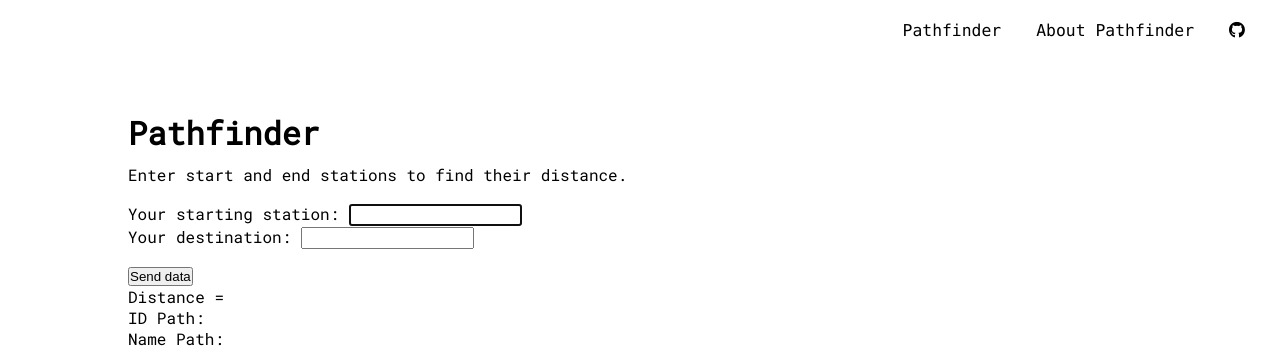
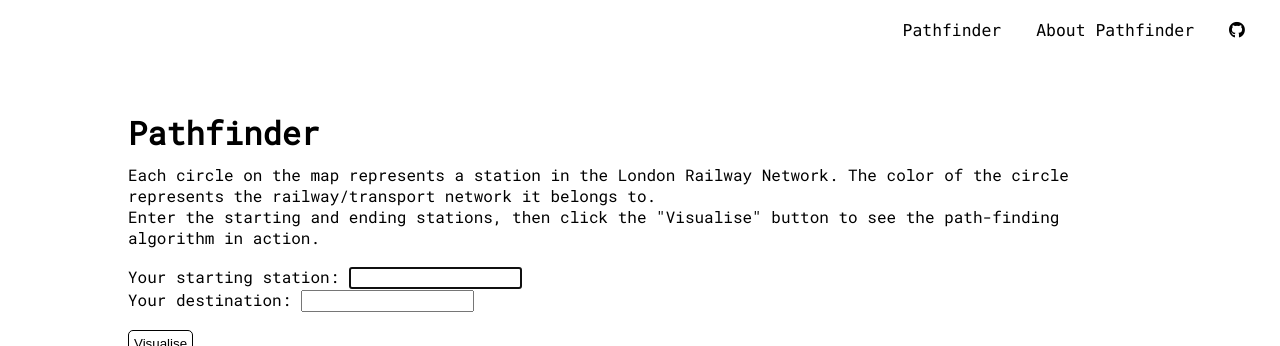
Before and after one commit to jhtkoo0426/Pathfinder, a Django app: page / in a window 1280 px wide. Shown: the top 346 px of the page. Run offline with Django 4.2, Linux system fonts and the light colour scheme; data comes from the database, SQL or seed files in the repository; some libraries are stand-ins or nearby versions.

Commit message:
Added tips to pathfinder homepage

```diff
--- a/Pathfinder/static/css/pathfinder.css
+++ b/Pathfinder/static/css/pathfinder.css
@@ -23,6 +23,18 @@ label, input {
     font-family: 'RobotoMono', serif;
 }
 
+#sender {
+    border: 1px solid black;
+    border-radius: 5px;
+    background-color: transparent;
+    padding: 5px;
+}
+
+#sender:hover {
+    cursor: pointer;
+    transform: translateY(1px);
+}
+
 #map {
-  height: 500px;
+    height: 50vh;
 }
--- a/homepage/views.py
+++ b/homepage/views.py
@@ -1,9 +1,7 @@
 from django.shortcuts import render
-from django.http import HttpResponse, JsonResponse, HttpResponseBadRequest
-from django.core import serializers
+from django.http import JsonResponse
 from stations.models import Station
 from math import radians, sin, cos, atan2, sqrt
-import utm
 from .forms import SearchStationForm
 from .algorithms import Dijkstra
 
@@ -21,9 +19,8 @@ def runDijkstra(vertices, adjList, start, end):
     dijkstra = Dijkstra(vertices, adjList)
     parents, visited = dijkstra.find_route(start, end)
     path = dijkstra.generate_path(parents, start, end)
-    id_path = ' -> '.join([str(i) for i in path])
     name_path = ' -> '.join([(Station.objects.get(id=i)).name for i in path])
-    return id_path, name_path, path
+    return name_path, path
 
 
 # Auxiliary function to check if the stations the user entered exist, and return the station objects
@@ -57,25 +54,33 @@ def getAlgorithmResults(request):
     user_start = request.GET.get('user_start')
     user_end = request.GET.get('user_end')
     found_start, found_end, error_start, error_end = checkValid([user_start, user_end])
+    if found_start is None or found_end is None:
+        data = {
+            'calculated_distance': None,
+            'calculated_name_path': None,
+            'calculated_raw_path': None,
+            'error_start': error_start,
+            'error_end': error_end
+        }
+        return JsonResponse(data)
+    else:
+        distance = calculateDistance(found_start.lat, found_start.lng, found_end.lat, found_end.lng)
+        vertices = (i for i in range(len(Station.objects.all())))
+        adjList = {}
+        for i in range(1, len(Station.objects.all())):
+            item = Station.objects.get(id=i)
+            adj = item.adjacencyList
+            adjList[i] = adj
 
-    distance = calculateDistance(found_start.lat, found_start.lng, found_end.lat, found_end.lng)
-    vertices = (i for i in range(len(Station.objects.all())))
-    adjList = {}
-    for i in range(1, len(Station.objects.all())):
-        item = Station.objects.get(id=i)
-        adj = item.adjacencyList
-        adjList[i] = adj
-
-    id_path, name_path, raw_path = runDijkstra(vertices, adjList, found_start.id, found_end.id)
-    data = {
-        'calculated_distance': distance,
-        'calculated_id_path': id_path,
-        'calculated_name_path': name_path,
-        'calculated_raw_path': raw_path,
-        'error_start': error_start,
-        'error_end': error_end
-    }
-    return JsonResponse(data)
+        name_path, raw_path = runDijkstra(vertices, adjList, found_start.id, found_end.id)
+        data = {
+            'calculated_distance': distance,
+            'calculated_name_path': name_path,
+            'calculated_raw_path': raw_path,
+            'error_start': error_start,
+            'error_end': error_end
+        }
+        return JsonResponse(data)
 
 
 # Pathfinder search view - used for searching and displaying algorithm results.
--- a/templates/app_pages/pathfinder.html
+++ b/templates/app_pages/pathfinder.html
@@ -6,19 +6,22 @@
 {% block content %}
     <script src="//ajax.googleapis.com/ajax/libs/jquery/1.8/jquery.min.js"></script>
     <h1>Pathfinder</h1>
-    <p>Enter start and end stations to find their distance.</p><br>
+    <p>Each circle on the map represents a station in the London Railway Network. The color
+        of the circle represents the railway/transport network it belongs to.</p>
+    <p>Enter the starting and ending stations, then click the "Visualise" button to see the
+        path-finding algorithm in action.</p><br>
 
     <!-- Form to ask user for starting and ending stations -->
     <label for="user-start-stn">Your starting station: <span class="span_error_start"></span></label>
     <input type="text" id="user-start-stn" autofocus=""><br>
     <label for="user-end-stn">Your destination: <span class="span_error_end"></span></label>
     <input type="text" id="user-end-stn" autofocus=""><br><br>
-    <button type="button" id="sender">Send data</button><br>
+    <button type="button" id="sender">Visualise</button><br>
 
     <!-- Display algorithm results -->
-    <p>Distance = <span class="span_distance"></span></p>
-    <p>ID Path: <span class="span_id_path"></span></p>
-    <p>Name Path: <span class="span_name_path"></span></p>
+    <p>Distance = <span class="span_distance"></span>km</p>
+    <p>Route: <span class="span_name_path"></span></p>
+    <p>Error log: <span class="span_error_log"></span></p>
     <div id="map"></div>
 
     <!-- Async script executes immediately and must be after any DOM elements used in callback. -->
@@ -55,7 +58,7 @@
         function initMap() {
             map = new google.maps.Map(document.getElementById("map"), {
                 center: { lat: 51.5080184, lng: -0.1279401 },
-                zoom: 10,
+                zoom: 12,
             });
 
             {% for station in stations %}
@@ -160,9 +163,8 @@
                 dataType: 'json',
                 success: function (data) {
                     document.querySelector('.span_distance').innerHTML = data["calculated_distance"];
-                    document.querySelector('.span_id_path').innerHTML = data["calculated_id_path"];
                     document.querySelector('.span_name_path').innerHTML = data["calculated_name_path"];
-                    document.querySelector('.span_error_start').innerHTML = data["error_start"];
+                    document.querySelector('.span_error_log').innerHTML = data["error_start"] + data["error_end"];
 
                     // Get raw path to animate route.
                     var raw_path_list = data["calculated_raw_path"];
@@ -171,11 +173,4 @@
             });
         });
     </script>
-
-    <!-- Using conditions in a template -->
-{#    {% if my_num == 0.01 %}#}
-{#        <li>Yes</li>#}
-{#    {% else %}#}
-{#        <li>No</li>#}
-{#    {% endif %}#}
 {% endblock %}
```
